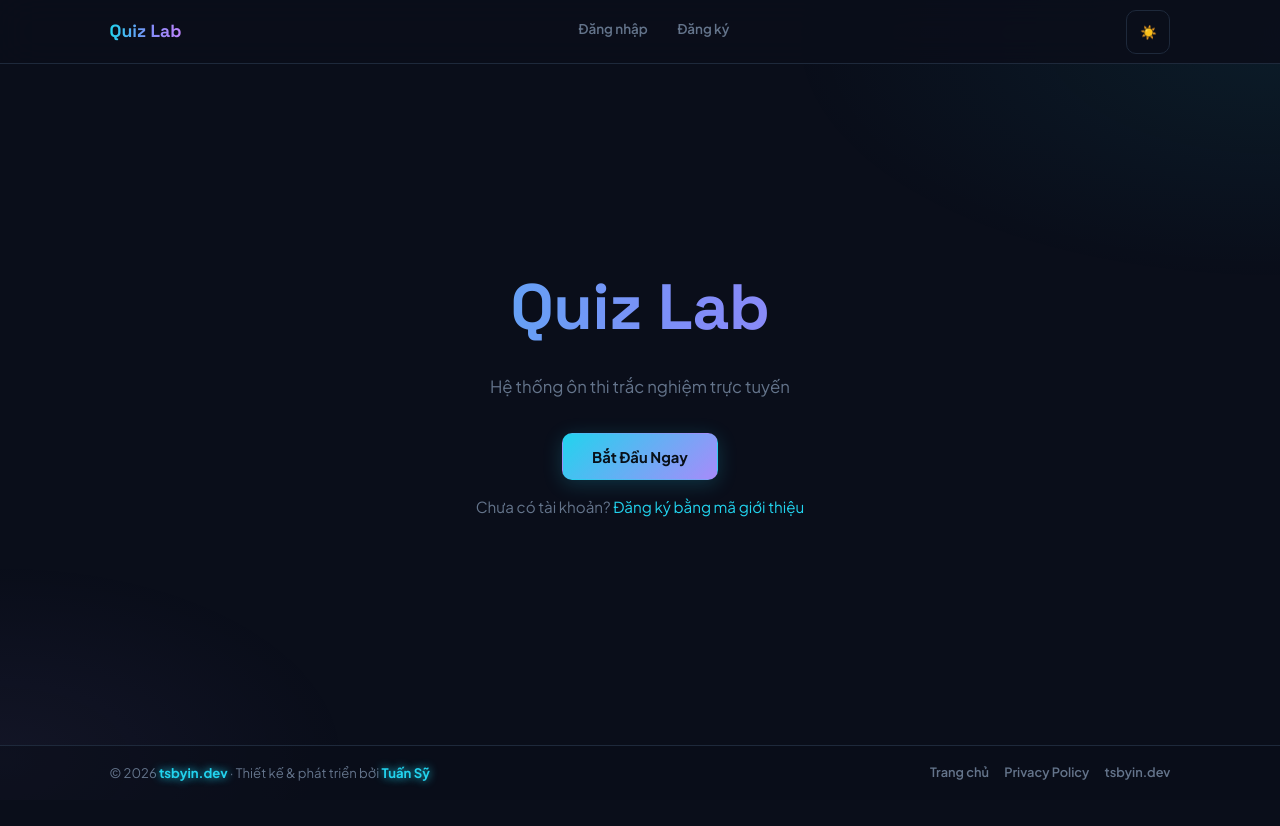
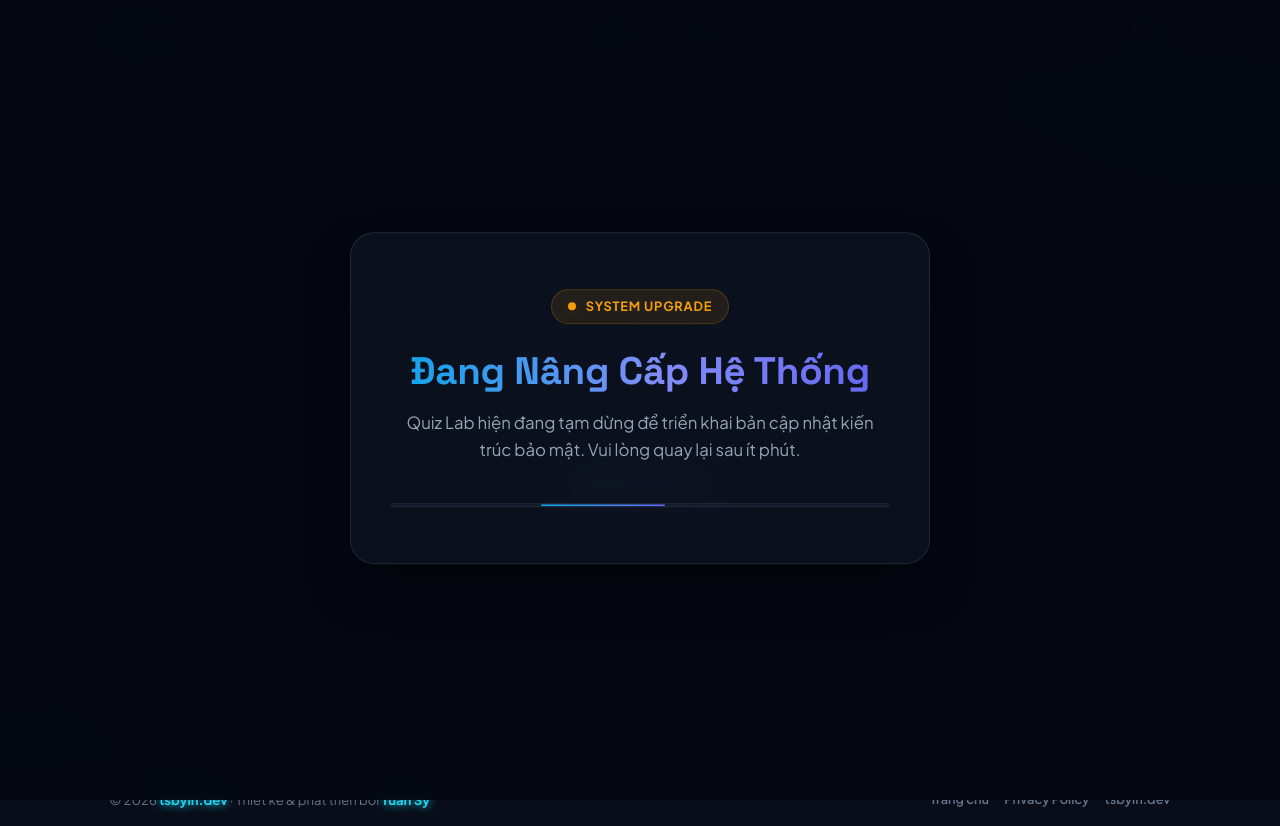
Before and after one commit to tsbyinchei/quiz, a website: page index.html in a window 1280 px wide. Before the commit the page ends 800 px from the top, so only its background shows below. Drawn offline with Linux system fonts and the light colour scheme.

Commit message:
Update index.html

```diff
--- a/index.html
+++ b/index.html
@@ -11,6 +11,61 @@
     <link rel="stylesheet" href="assets/style.css?v=21">
 </head>
 <body class="has-topbar">
+    <style>
+        #maintenance {
+            position: fixed; inset: 0; z-index: 999999;
+            background: rgba(5, 8, 17, 0.95);
+            backdrop-filter: blur(20px); -webkit-backdrop-filter: blur(20px);
+            display: flex; align-items: center; justify-content: center;
+            font-family: 'Plus Jakarta Sans', sans-serif;
+            color: #f1f5f9; text-align: center;
+        }
+        #maintenance .maintenance-card {
+            padding: 3.5rem 2.5rem; max-width: 580px; width: 90%;
+            background: rgba(17, 24, 39, 0.6);
+            border: 1px solid rgba(255, 255, 255, 0.1);
+            border-radius: 24px;
+            box-shadow: 0 25px 50px -12px rgba(0, 0, 0, 0.5);
+            animation: m-float 6s ease-in-out infinite;
+        }
+        @keyframes m-float { 0%, 100% { transform: translateY(0); } 50% { transform: translateY(-8px); } }
+        #maintenance .status-pill {
+            display: inline-flex; align-items: center; gap: 10px;
+            padding: 6px 16px; border-radius: 20px;
+            background: rgba(245, 158, 11, 0.1); border: 1px solid rgba(245, 158, 11, 0.2);
+            color: #f59e0b; font-size: 0.8rem; font-weight: 700; text-transform: uppercase; letter-spacing: 0.8px;
+            margin-bottom: 1.5rem;
+        }
+        #maintenance .status-dot { width: 8px; height: 8px; border-radius: 50%; background: #f59e0b; animation: m-pulse 2s infinite; }
+        @keyframes m-pulse { 0% { box-shadow: 0 0 0 0 rgba(245, 158, 11, 0.4); } 70% { box-shadow: 0 0 0 6px rgba(245, 158, 11, 0); } 100% { box-shadow: 0 0 0 0 rgba(245, 158, 11, 0); } }
+        #maintenance h1 {
+            font-family: 'Space Grotesk', 'Plus Jakarta Sans', sans-serif; font-size: 2.4rem; font-weight: 700; margin-bottom: 1rem;
+            background: linear-gradient(90deg,#0ea5e9 0%,#818cf8 55%,#6366f1 100%);
+            -webkit-background-clip: text; -webkit-text-fill-color: transparent; line-height: 1.2;
+        }
+        #maintenance p { color: #94a3b8; font-size: 1.05rem; margin-bottom: 2.5rem; line-height: 1.6; }
+        #maintenance .progress-bar {
+            width: 100%; height: 4px; background: rgba(26, 34, 52, 0.6); border-radius: 4px; overflow: hidden; position: relative;
+        }
+        #maintenance .progress-bar::after {
+            content: ''; position: absolute; top: 0; left: 0; bottom: 0; width: 30%;
+            background: linear-gradient(135deg,#0ea5e9 0%,#6366f1 100%); border-radius: 4px;
+            animation: m-loading 2s ease-in-out infinite alternate;
+        }
+        @keyframes m-loading { 0% { width: 10%; left: 0; } 100% { width: 40%; left: 60%; } }
+        @media (max-width: 480px) {
+            #maintenance h1 { font-size: 1.8rem; }
+            #maintenance .maintenance-card { padding: 2.5rem 1.5rem; }
+        }
+    </style>
+    <div id="maintenance">
+        <div class="maintenance-card">
+            <div class="status-pill"><div class="status-dot"></div>System Upgrade</div>
+            <h1>Đang Nâng Cấp Hệ Thống</h1>
+            <p>Quiz Lab hiện đang tạm dừng để triển khai bản cập nhật kiến trúc bảo mật. Vui lòng quay lại sau ít phút.</p>
+            <div class="progress-bar"></div>
+        </div>
+    </div> -->
     <header class="site-topbar">
         <div class="site-topbar-inner">
             <a href="index.html" class="site-brand"><span>Quiz Lab</span></a>
```
